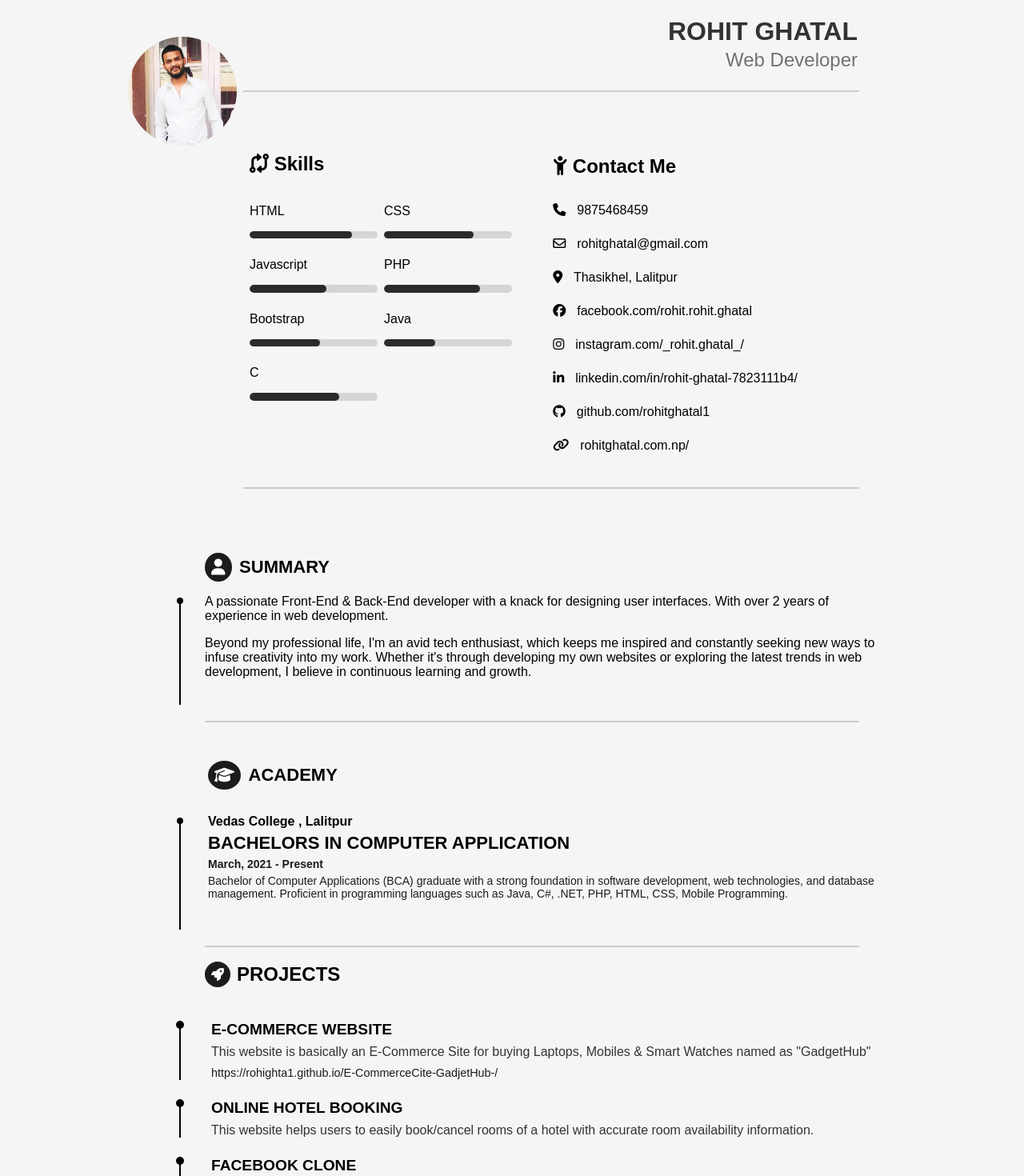
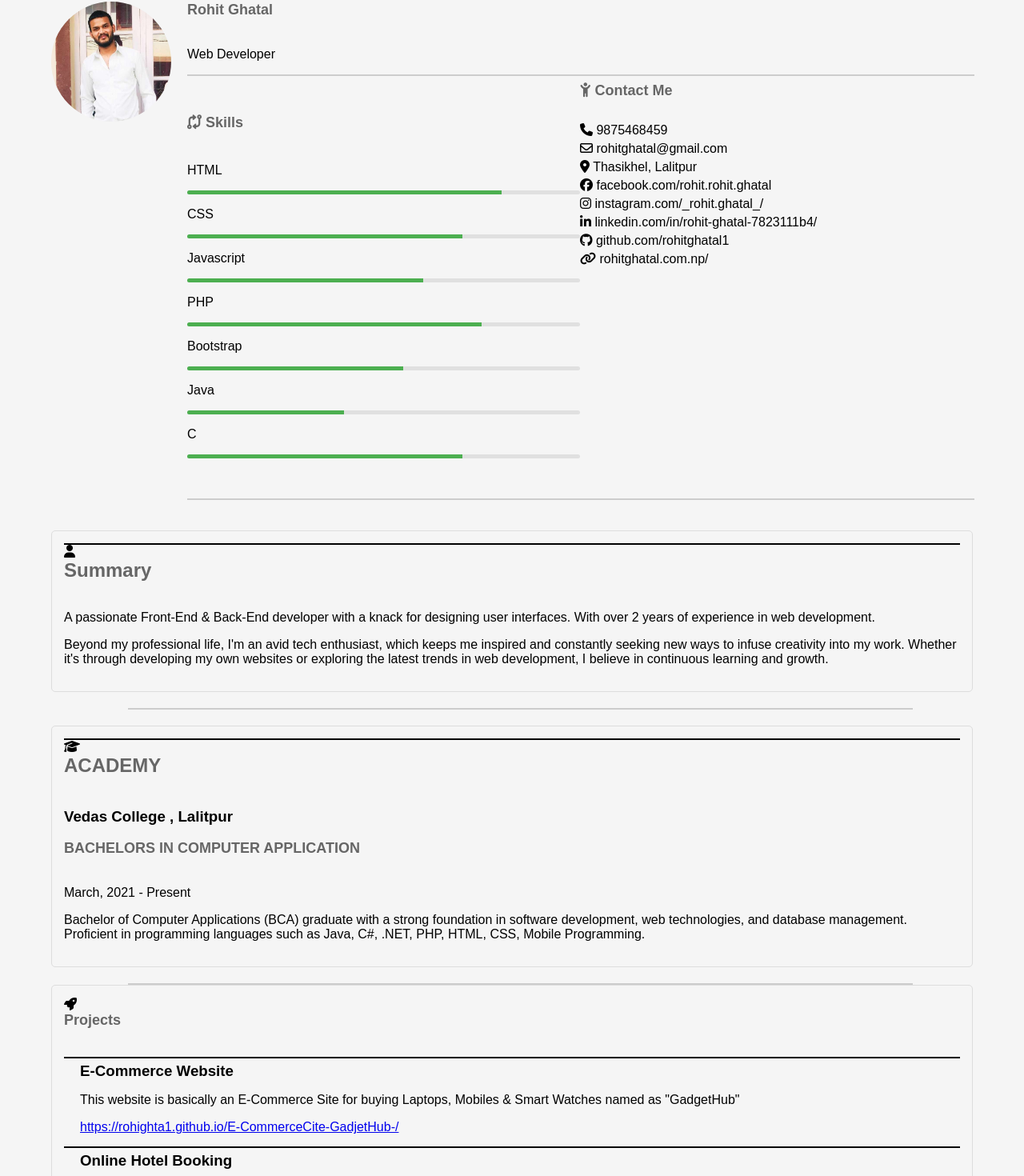
Before and after one commit to rohitghatal1/CVMaker-ReactJS, a React (Create React App) app: page / in a window 1280 px wide. Shown: the part 18-1488 px from the top of the page at 80% size. Built offline with nearby package versions, Linux system fonts and the light colour scheme.

Commit message:
added styles for basic and creative template

```diff
--- a/src/App.js
+++ b/src/App.js
@@ -1,4 +1,5 @@
 
+import BasicTemplate from './allTemplates/basicTemplate/BasicTemplate';
 import CreativeTemplate from './allTemplates/CreativeTemplate/CreativeTemplate';
 import './App.css';
 import Footer from './components/Footer';
@@ -26,6 +27,7 @@ function App() {
       <Templates/>
       <Footer/> */}
       <CreativeTemplate/>
+      {/* <BasicTemplate/> */}
     </>
   );
 }
--- a/src/allTemplates/CreativeTemplate/CreativeTemplate.js
+++ b/src/allTemplates/CreativeTemplate/CreativeTemplate.js
@@ -1,6 +1,6 @@
-import React from 'react'
-import personPhoto from '../../assets/personPhotos/rohit2.jpg'
-import './creativeTemplate.css'
+import React from 'react';
+import personPhoto from '../../assets/personPhotos/rohit2.jpg';
+import './creativeTemplate.css';
 
 export default function CreativeTemplate() {
     return (
@@ -8,7 +8,7 @@ export default function CreativeTemplate() {
             <div className="CVContainer">
                 <section className="infoAndSkillsSection">
                     <div className="photo">
-                        <img src={personPhoto} />
+                        <img src={personPhoto} alt="Person" />
                     </div>
                     <div className="infoAndSkills">
                         <div className="personInfo">
@@ -18,7 +18,7 @@ export default function CreativeTemplate() {
                         <hr />
                         <div className="contactAndSkills">
                             <div className="skills">
-                                <h2><i class="fa-solid fa-code-compare"></i> Skills</h2>
+                                <h2><i className="fa-solid fa-code-compare"></i> Skills</h2>
                                 <div className="skillItemContainer">
                                     <div className="skillItem">
                                         <p>HTML</p>
@@ -57,17 +57,16 @@ export default function CreativeTemplate() {
                                 </div>
                             </div>
                             <div className="contactContainer">
-                                <h2><i class="fa-solid fa-child-reaching"></i> Contact Me</h2>
-
+                                <h2><i className="fa-solid fa-child-reaching"></i> Contact Me</h2>
                                 <div className="contactItems">
-                                    <span><i class="fa-solid fa-phone"></i> 9875468459</span>
-                                    <span><i class="fa-regular fa-envelope"></i> rohitghatal@gmail.com</span>
-                                    <span><i class="fa-solid fa-location-dot"></i> Thasikhel, Lalitpur</span>
-                                    <span><i class="fab fa-facebook"></i> facebook.com/rohit.rohit.ghatal</span>
-                                    <span><i class="fab fa-instagram"></i> instagram.com/_rohit.ghatal_/</span>
+                                    <span><i className="fa-solid fa-phone"></i> 9875468459</span>
+                                    <span><i className="fa-regular fa-envelope"></i> rohitghatal@gmail.com</span>
+                                    <span><i className="fa-solid fa-location-dot"></i> Thasikhel, Lalitpur</span>
+                                    <span><i className="fab fa-facebook"></i> facebook.com/rohit.rohit.ghatal</span>
+                                    <span><i className="fab fa-instagram"></i> instagram.com/_rohit.ghatal_/</span>
                                     <span><i className="fa-brands fa-linkedin-in"></i> linkedin.com/in/rohit-ghatal-7823111b4/</span>
-                                    <span><i class="fa-brands fa-github"></i> github.com/rohitghatal1</span>
-                                    <span><i class="fa-solid fa-link"></i> rohitghatal.com.np/</span>
+                                    <span><i className="fa-brands fa-github"></i> github.com/rohitghatal1</span>
+                                    <span><i className="fa-solid fa-link"></i> rohitghatal.com.np/</span>
                                 </div>
                             </div>
                         </div>
@@ -100,15 +99,15 @@ export default function CreativeTemplate() {
                     <hr style={{ width: '85%', margin: '20px auto 0', marginLeft: '6rem' }} />
                 </section>
 
-                <section class="education-section">
+                <section className="education-section">
                     <div className="educationContainer sectionContainer">
-                        <div class="line"></div>
-                        <div class="content">
-                            <div class="icon">
-                                <i class="fas fa-graduation-cap"></i>
+                        <div className="line"></div>
+                        <div className="content">
+                            <div className="icon">
+                                <i className="fas fa-graduation-cap"></i>
                                 <h2>ACADEMY</h2>
                             </div>
-                            <div class="text">
+                            <div className="text">
                                 <h3>Vedas College , Lalitpur</h3>
                                 <h2>BACHELORS IN COMPUTER APPLICATION</h2>
                                 <p className='courseTime'>March, 2021 - Present</p>
@@ -120,50 +119,104 @@ export default function CreativeTemplate() {
                     <hr style={{ width: '85%', margin: '20px auto 0', marginLeft: '6rem' }} />
                 </section>
 
-                <section class="projects-section">
-                    <div class="section-header">
-                        <div class="icon">
-                            <i class="fas fa-rocket"></i>
+                <section className="projects-section">
+                    <div className="section-header">
+                        <div className="icon">
+                            <i className="fas fa-rocket"></i>
                         </div>
                         <h2>Projects</h2>
                     </div>
 
-                    <div class="project-item">
-                        <div class="line"></div>
-                        <div class="project-content">
+                    <div className="project-item">
+                        <div className="line"></div>
+                        <div className="project-content">
                             <h3>E-Commerce Website</h3>
                             <p>This website is basically an E-Commerce Site for buying Laptops, Mobiles & Smart Watches named as "GadgetHub"</p>
-                            <a href="https://rohighta1.github.io/E-CommerceCite-GadjetHub-/" target="_blank">https://rohighta1.github.io/E-CommerceCite-GadjetHub-/</a>
+                            <a href="https://rohighta1.github.io/E-CommerceCite-GadjetHub-/" target="_blank" rel="noopener noreferrer">https://rohighta1.github.io/E-CommerceCite-GadjetHub-/</a>
                         </div>
                     </div>
 
-                    <div class="project-item">
-                        <div class="line"></div>
-                        <div class="project-content">
+                    <div className="project-item">
+                        <div className="line"></div>
+                        <div className="project-content">
                             <h3>Online Hotel Booking</h3>
                             <p>This website helps users to easily book/cancel rooms of a hotel with accurate room availability information.</p>
                         </div>
                     </div>
 
-                    <div class="project-item">
-                        <div class="line"></div>
-                        <div class="project-content">
+                    <div className="project-item">
+                        <div className="line"></div>
+                        <div className="project-content">
                             <h3>Facebook Clone</h3>
                             <p>This is just an interface design of the "FACEBOOK" without backend and chatting function.</p>
-                            <a href="https://rohighta1.github.io/facebookClone/" target="_blank">https://rohighta1.github.io/facebookClone/</a>
+                            <a href="https://rohighta1.github.io/facebookClone/" target="_blank" rel="noopener noreferrer">https://rohighta1.github.io/facebookClone/</a>
                         </div>
                     </div>
 
-                    <div class="project-item">
-                        <div class="line"></div>
-                        <div class="project-content">
+                    <div className="project-item">
+                        <div className="line"></div>
+                        <div className="project-content">
                             <h3>News App Using ReactJs</h3>
                             <p>This project is a news showing app named "NewsPortal" created using ReactJs.</p>
                         </div>
                     </div>
                 </section>
 
+                <section className="workExperience-section">
+                    <div className="section-header">
+                        <div className="icon">
+                            <i className="fas fa-briefcase"></i>
+                        </div>
+                        <h2>Work Experience</h2>
+                    </div>
+
+                    <div className="work-item">
+                        <div className="line"></div>
+                        <div className="work-content">
+                            <h3>Front-End Developer at Tech Solutions</h3>
+                            <p><strong>January 2022 - Present</strong></p>
+                            <p>Worked on creating user-friendly web pages and applications, implementing responsive designs, and optimizing website performance.</p>
+                        </div>
+                    </div>
+
+                    <div className="work-item">
+                        <div className="line"></div>
+                        <div className="work-content">
+                            <h3>Intern at Web Innovators</h3>
+                            <p><strong>June 2021 - December 2021</strong></p>
+                            <p>Assisted in developing and maintaining web applications, working closely with senior developers, and gaining hands-on experience in various web technologies.</p>
+                        </div>
+                    </div>
+                </section>
+
+                <section className="achievements-section">
+                    <div className="section-header">
+                        <div className="icon">
+                            <i className="fas fa-trophy"></i>
+                        </div>
+                        <h2>Achievements</h2>
+                    </div>
+
+                    <div className="achievement-item">
+                        <div className="line"></div>
+                        <div className="achievement-content">
+                            <h3>Best Project Award</h3>
+                            <p><strong>2023</strong></p>
+                            <p>Received the Best Project Award for developing an innovative e-commerce platform during the university's annual tech showcase.</p>
+                        </div>
+                    </div>
+
+                    <div className="achievement-item">
+                        <div className="line"></div>
+                        <div className="achievement-content">
+                            <h3>Top Performer in Web Development</h3>
+                            <p><strong>2022</strong></p>
+                            <p>Recognized as the top performer in web development for demonstrating exceptional skills and creativity in multiple projects.</p>
+                        </div>
+                    </div>
+                </section>
+
             </div>
         </div>
-    )
+    );
 }
--- a/src/allTemplates/CreativeTemplate/creativeTemplate.css
+++ b/src/allTemplates/CreativeTemplate/creativeTemplate.css
@@ -1,273 +1,109 @@
-.CVContainer{
-    padding: 0.8rem;
-    max-width: 960px;
-    margin: auto;
+/* Common styling for the template */
+.CVContainer {
+    width: 90%;
+    margin: 0 auto;
+    padding: 20px;
 }
 
-.infoAndSkillsSection{
+.infoAndSkillsSection {
     display: flex;
-    align-items: flex-start;
-    gap: 0.5rem;
+    justify-content: space-between;
 }
 
-.infoAndSkillsSection .photo{
-    margin-top: 3.2rem;
-    width: 8.5rem;
-    height: 8.5rem;
+.photo img {
+    width: 150px;
+    height: 150px;
     border-radius: 50%;
-    overflow: hidden;
-    object-fit: contain;
 }
 
-.infoAndSkillsSection .photo img{
-    width: 100%;
-    height: 100%;
+.infoAndSkills {
+    flex: 1;
+    margin-left: 20px;
 }
 
-.infoAndSkillsSection .infoAndSkills{
-    width: 80%;
-    text-align: right;
+.personInfo h2 {
+    margin: 0;
 }
 
-.infoAndSkillsSection .infoAndSkills .personInfo h2{
-    font-size: 2rem;
-    font-weight: bold;
-    color: #333333;
-    text-transform: uppercase;
+.contactAndSkills {
+    display: flex;
+    justify-content: space-between;
 }
 
-.infoAndSkillsSection .infoAndSkills .personInfo p{
-    margin-top: -24px;
-    font-size: 1.5rem;
-    color: #717171;
-}
-.contactAndSkills{
-    display: flex;
-    gap: 1rem;
-    align-items: flex-start;
-    padding-bottom: 2rem;
-}
-.skills{
-    width: 22rem;
-    padding: 0.5rem;
-    text-align: left;
+.skills {
+    flex: 1;
 }
 
-.skillItemContainer{
-    display: flex;
-    flex-wrap: wrap;
-    gap: 0.5rem;
+.skillItemContainer {
+    margin-top: 20px;
 }
 
-.skillbar{
-    width: 10rem;
-    background-color: #d5d5d5;
-    border-radius: 0.5rem;
-    height: 0.6rem;
+.skillItem {
+    margin-bottom: 10px;
+}
+
+.skillbar {
+    background-color: #e0e0e0;
+    border-radius: 5px;
+    height: 5px;
+    width: 100%;
+    position: relative;
     overflow: hidden;
 }
 
-.skillbar .fill{
-    background-color: #2b2b2b;
+.fill {
+    background-color: #4caf50;
     height: 100%;
-    border-radius: 0.5rem;
+    position: absolute;
+    top: 0;
+    left: 0;
 }
 
-.contactContainer{
-    margin-top: 3rem;
-    padding: 0.2rem;
-    text-align: left;
+.contactContainer {
+    flex: 1;
 }
 
-.contactItems{
-    margin-top: 2rem;
-    display: flex;
-    justify-content: center;
-    align-items: flex-start;
-    flex-direction: column;
-    gap: 1.5rem;
+.contactItems {
+    margin-top: 10px;
 }
 
-.contactItems i{
-    margin-right: 0.6rem;
+.contactItems span {
+    display: block;
+    margin-bottom: 5px;
+}
+
+.summarySection {
+    margin-top: 30px;
 }
 
 .sectionContainer {
-    margin-left: 4rem;
-    padding: 1rem;
-    display: flex;
-    align-items: flex-start;
-    position: relative;
-    margin-top: 2rem;
+    margin: 20px 0;
 }
 
-.sectionContainer .line {
-    margin-top: 4.5rem;
-    width: 2px;
-    background-color: black;
-    position: absolute;
-    top: 0;
-    bottom: 0;
-    left: 0;
+.summaryContainer, .educationContainer, .projects-section, .workExperience-section, .achievements-section {
+    border: 1px solid #ddd;
+    padding: 15px;
+    border-radius: 5px;
 }
 
-.sectionContainer .line::before {
-    content: '';
-    width: 0.5rem;
-    height: 0.5rem;
-    background-color: black;
-    border-radius: 50%;
-    position: absolute;
-    top: 0;
-    left: -3px;
+.line {
+    border-bottom: 2px solid #000;
+    width: 100%;
 }
 
-.sectionContainer .content {
-    display: flex;
-    flex-direction: column;
-    align-items: flex-start;
-    margin-left: 20px;
+.icon h2 {
+    margin: 0;
+    font-size: 1.5rem;
 }
 
-.sectionContainer .icon {
-    display: flex;
-    align-items: center;
-    gap: 0.6rem;
-    font-size: 20px;
-    margin-bottom: 10px;
-    color: black;
+.project-item, .work-item, .achievement-item {
+    margin: 15px 0;
 }
 
-.sectionContainer .icon i {
-    background-color: #1c1c1c;
-    color: #fff;
-    padding: 0.5rem;
-    border-radius: 50%;
+.project-content, .work-content, .achievement-content {
+    padding-left: 20px;
 }
 
-.sectionContainer .icon h2,
-.sectionContainer .text h2 {
-    margin: 0;
-    font-size: 22px;
-    font-weight: bold;
-    text-transform: uppercase;
-    color: black;
+.project-content h3, .work-content h3, .achievement-content h3 {
+    margin: 5px 0;
 }
-
-.sectionContainer .text {
-    margin-top: 1rem;
-}
-
-.sectionContainer .text h3 {
-    margin: 5px 0;
-    font-size: 1rem;
-    color: black;
-}
-
-.sectionContainer .text p {
-    margin: 5px 0;
-    font-size: 14px;
-    color: #1c1c1c;
-}
-
-.summaryContent{
-    margin-left: 1rem;
-}
-.summaryContainer {
-    margin-top: 3.5rem;
-}
-
-.educationContainer {
-    margin-left: 4rem;
-    margin-top: 2rem;
-    padding-bottom: 2rem;
-}
-
-.educationContainer .line{
-    margin-top: 5.4rem;
-}
-
-.educationContainer .courseTime{
-    font-size: 1rem;
-    color: black;
-    font-weight: bold;
-}
-
-
-.projects-section {
-    margin-left: 4rem;
-}
-
-.section-header {
-    display: flex;
-    align-items: center;
-    margin-bottom: 1.5rem;
-    margin-left: 2rem;
-}
-
-.section-header .icon {
-    font-size: 1rem;
-    margin-right: 0.5rem;
-}
-
-.section-header .icon i{
-    background-color: #1c1c1c;
-    color: #fff;
-    padding: 0.5rem;
-    border-radius: 50%;
-}
-
-.section-header h2 {
-    font-size: 1.5rem;
-    font-weight: bold;
-    text-transform: uppercase;
-}
-
-.project-item {
-    position: relative;
-    padding-left: 2.5rem;
-    margin-bottom: 1.5rem;
-}
-
-.project-item .line {
-    position: absolute;
-    left: 0;
-    top: 0;
-    bottom: 0;
-    width: 2px;
-    background-color: black;
-}
-
-.project-item .line::before {
-    content: '';
-    position: absolute;
-    left: -4px;
-    top: 0;
-    width: 10px;
-    height: 10px;
-    background-color: black;
-    border-radius: 50%;
-}
-
-.project-content h3 {
-    font-size: 1.2rem;
-    font-weight: bold;
-    color: black;
-    margin: 0;
-    text-transform: uppercase;
-}
-
-.project-content p {
-    margin: 0.5rem 0;
-    color: #333;
-}
-
-.project-content a {
-    color: #1c1c1c;
-    text-decoration: none;
-    font-size: 0.9rem;
-}
-
-.project-content a:hover {
-    text-decoration: underline;
-}
--- a/src/allTemplates/basicTemplate/BasicTemplate.js
+++ b/src/allTemplates/basicTemplate/BasicTemplate.js
@@ -1,5 +1,6 @@
 import React from 'react'
 import './basicTemplate.css'
+import peronPhoto from '../../assets/personPhotos/rohit2.jpg'
 
 export default function BasicTemplate() {
     return (
@@ -7,7 +8,7 @@ export default function BasicTemplate() {
             <div class="container">
                 <div class="left-section">
                     <div class="profile-picture">
-                        <img src="profile.jpg" alt="Profile Picture" />
+                        <img src={peronPhoto} alt="Profile Picture" />
                     </div>
                     <h1>SUJAN KAYSTHA</h1>
                     <h2>INTERFACE DESIGNER</h2>
--- a/src/allTemplates/basicTemplate/basicTemplate.css
+++ b/src/allTemplates/basicTemplate/basicTemplate.css
@@ -1,90 +1,109 @@
 .container {
-    max-width: 960px;
-    margin: 0 auto;
-    padding: 20px;
-    font-family: Arial, sans-serif;
-    color: #333;
+    display: flex;
+    max-width: 1000px;
+    margin: 20px auto;
+    background-color: #ffffff;
+    box-shadow: 0px 0px 10px rgba(0, 0, 0, 0.1);
 }
 
-.header {
-    display: flex;
-    align-items: center;
-    margin-bottom: 20px;
+.left-section, .right-section {
+    padding: 20px;
 }
 
-.profile-pic {
+.left-section {
+    width: 35%;
+    background-color: #f9f9f9;
+    padding-left: 40px;
+    border-right: 2px solid #e0e0e0;
+}
+
+.right-section {
+    width: 65%;
+}
+
+.profile-picture img {
     border-radius: 50%;
     width: 150px;
     height: 150px;
     object-fit: cover;
-    margin-right: 20px;
-}
-
-.name-title h1 {
-    font-size: 36px;
-    margin: 0;
-    font-weight: bold;
-}
-
-.name-title p {
-    font-size: 18px;
-    margin: 5px 0 0;
-    color: #777;
-}
-
-.summary-section,
-.contact-section,
-.education-section,
-.work-experience-section {
     margin-bottom: 20px;
 }
 
-.summary-section h2,
-.contact-section h2,
-.education-section h2,
-.work-experience-section h2 {
+h1 {
     font-size: 24px;
-    margin-bottom: 10px;
-    text-transform: uppercase;
-    color: #000;
+    margin: 0;
+    padding-bottom: 5px;
 }
 
-.summary-section p {
-    line-height: 1.6;
+h2 {
+    font-size: 18px;
+    color: #666666;
+    margin: 0;
+    padding-bottom: 20px;
 }
 
-.contact-section ul {
-    list-style-type: none;
+.section h3 {
+    font-size: 20px;
+    margin-bottom: 15px;
+    position: relative;
+    padding-left: 30px;
+}
+
+.section h3:before {
+    content: "\f05a";
+    font-family: FontAwesome;
+    position: absolute;
+    left: 0;
+    top: 0;
+    font-size: 24px;
+    color: #000000;
+}
+
+.section ul {
+    list-style: none;
     padding: 0;
 }
 
-.contact-section ul li {
-    margin-bottom: 10px;
+.section ul li {
+    display: flex;
+    align-items: center;
     font-size: 14px;
+    padding: 5px 0;
+    color: #333333;
 }
 
-.contact-section ul li i {
+.section ul li i {
     margin-right: 10px;
+    font-size: 18px;
+    color: #666666;
 }
 
-.education-section .education-details h3,
-.work-experience-section .job-details h3 {
-    font-size: 18px;
-    margin: 10px 0 5px;
+.section p {
+    font-size: 14px;
+    color: #333333;
+    margin-bottom: 20px;
 }
 
-.education-section .education-details p,
-.work-experience-section .job-details p {
-    font-size: 14px;
-    margin: 0 0 10px;
+.awards p, .achievements p {
+    margin-bottom: 20px;
 }
 
-.work-experience-section .job-details ul {
-    margin: 0;
-    padding-left: 20px;
+.awards strong, .achievements strong {
+    font-size: 16px;
+    display: block;
+    margin-bottom: 5px;
 }
 
-.work-experience-section .job-details ul li {
-    list-style-type: disc;
+.summary {
+    padding-bottom: 20px;
+}
+
+.education p, .work-experience p {
+    margin-bottom: 20px;
+}
+
+.education strong, .work-experience strong {
+    font-size: 16px;
+    display: block;
     margin-bottom: 5px;
 }
```
